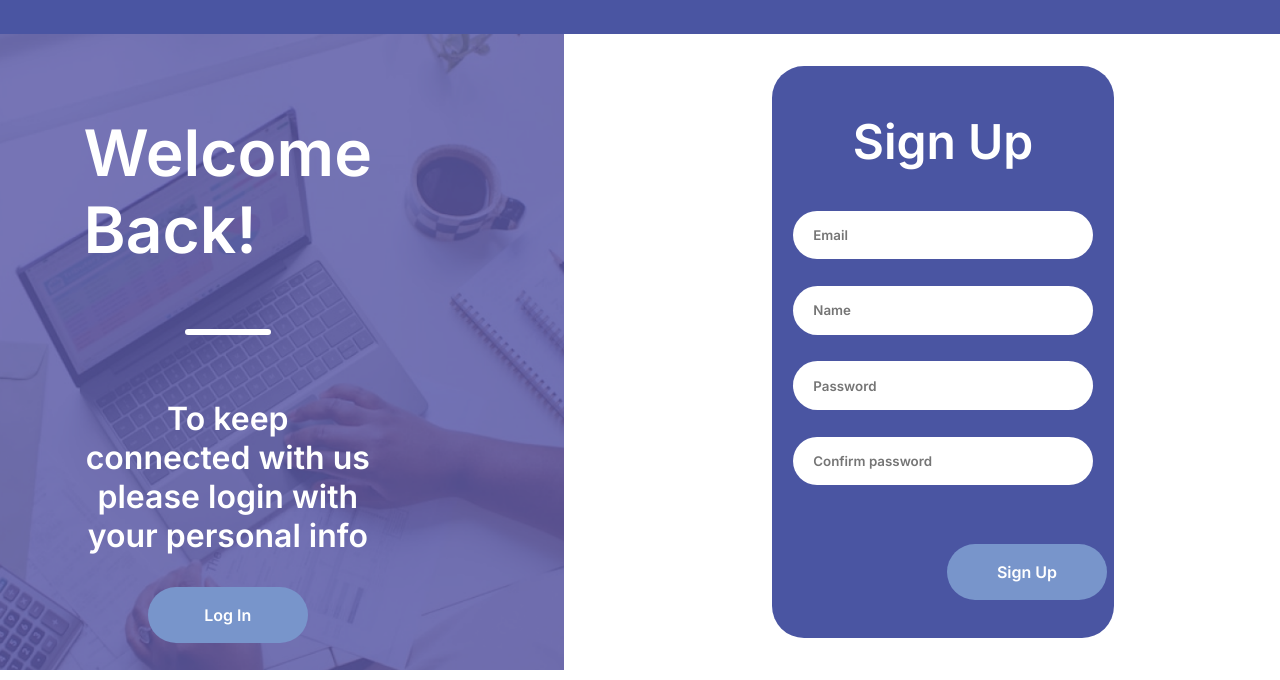
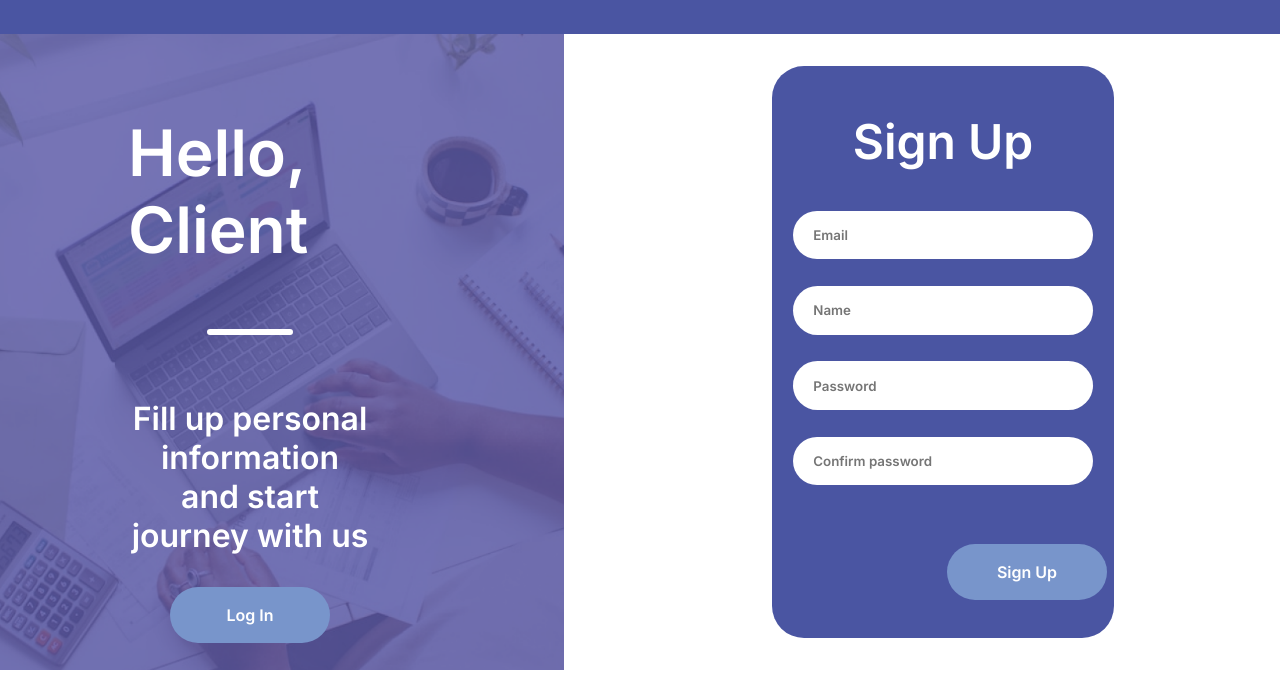
Before and after one commit to WissamDouskary/FutureBank, a plain HTML site: page html/registration.html in a window 1280 px wide. Shown: the part 120-800 px from the top of the page. Drawn offline with Linux system fonts and the light colour scheme; a web font is replaced by a local one.

Commit message:
Update registration.html

```diff
--- a/html/registration.html
+++ b/html/registration.html
@@ -36,9 +36,9 @@
             </form>
         </div>
         <div class="content">
-            <h2>Welcome Back!</h2>
+            <h2>Hello, Client</h2>
             <hr>
-            <p>To keep connected with us please login with your personal info
+            <p>Fill up personal information and start journey with us
             </p>
             <a href="../html/login.html"><button class="btn">Log In</button></a>
         </div>
```
